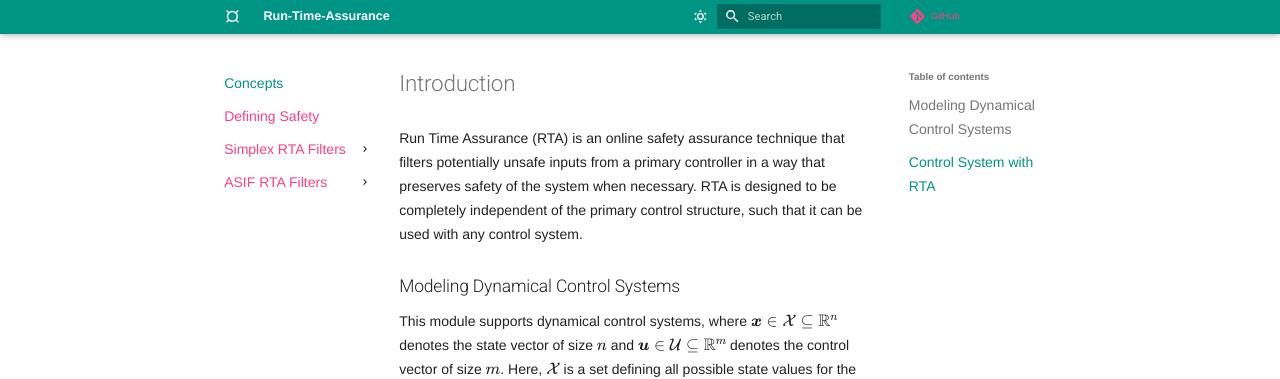
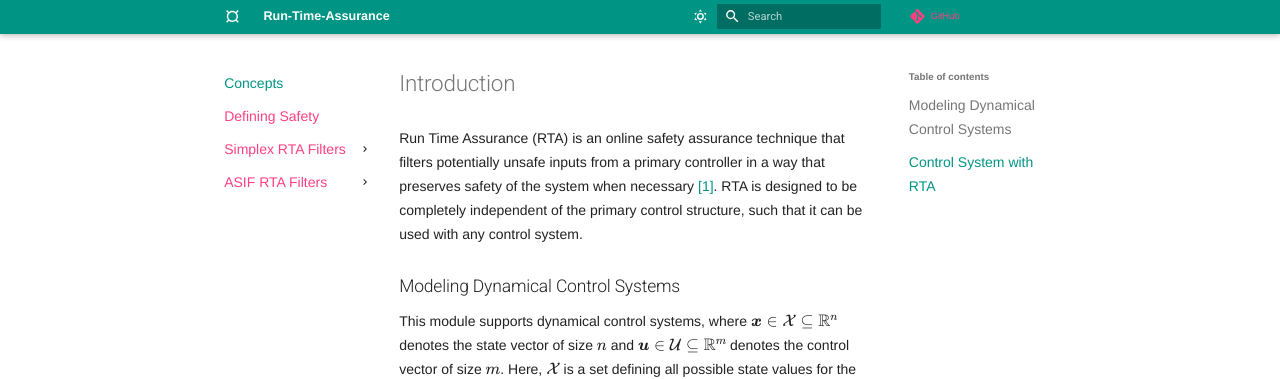
Before and after one commit to act3-ace/run-time-assurance, an MkDocs documentation site: the page built from docs/RTA/index.md, in a window 1280 px wide and 958 px high. Shown: the top 379 px of the window. Built offline with MkDocs 1.6.1 and Material for MkDocs 9.7.7, drawn with Linux system fonts in a browser that asks for light colours; nearby versions of some CDN libraries; library files that are not in the unit come from our copies; comment, search, counter and statistics services are not loaded.

Commit message:
Reference

```diff
--- a/docs/RTA/index.md
+++ b/docs/RTA/index.md
@@ -1,6 +1,6 @@
 # Introduction
 
-Run Time Assurance (RTA) is an online safety assurance technique that filters potentially unsafe inputs from a primary controller in a way that preserves safety of the system when necessary. RTA is designed to be completely independent of the primary control structure, such that it can be used with any control system.
+Run Time Assurance (RTA) is an online safety assurance technique that filters potentially unsafe inputs from a primary controller in a way that preserves safety of the system when necessary [[1]](https://etd.ohiolink.edu/apexprod/rws_etd/send_file/send?accession=ucin1649768916078616&disposition=inline). RTA is designed to be completely independent of the primary control structure, such that it can be used with any control system.
 
 ## Modeling Dynamical Control Systems
 
```
